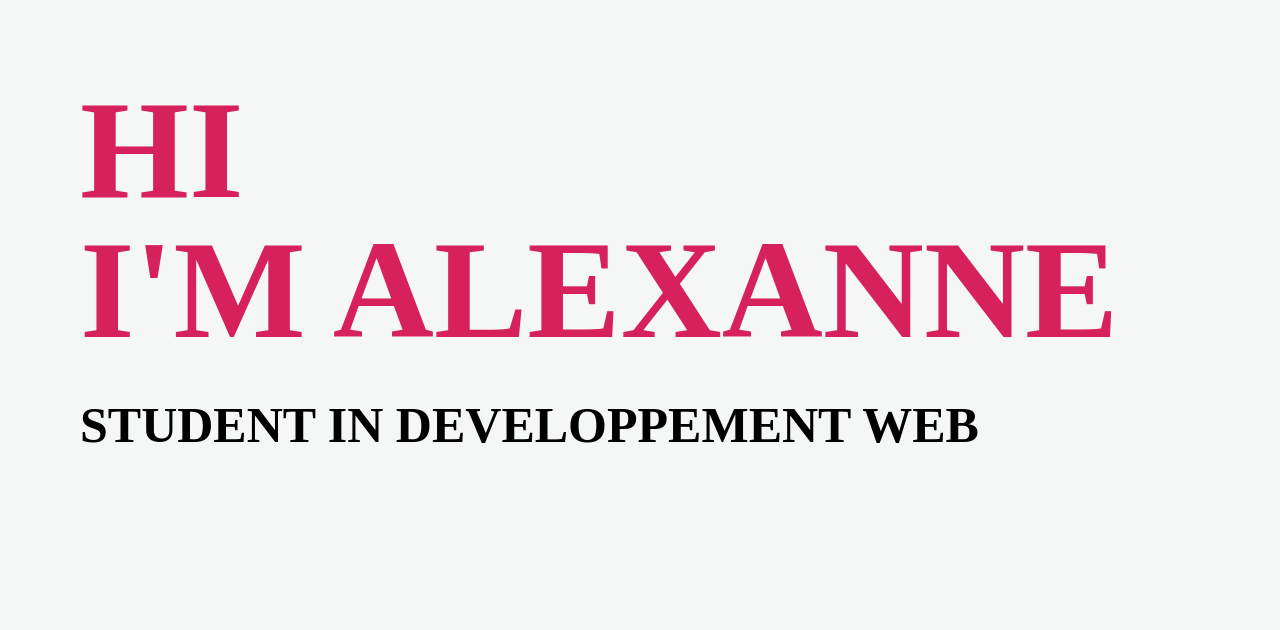
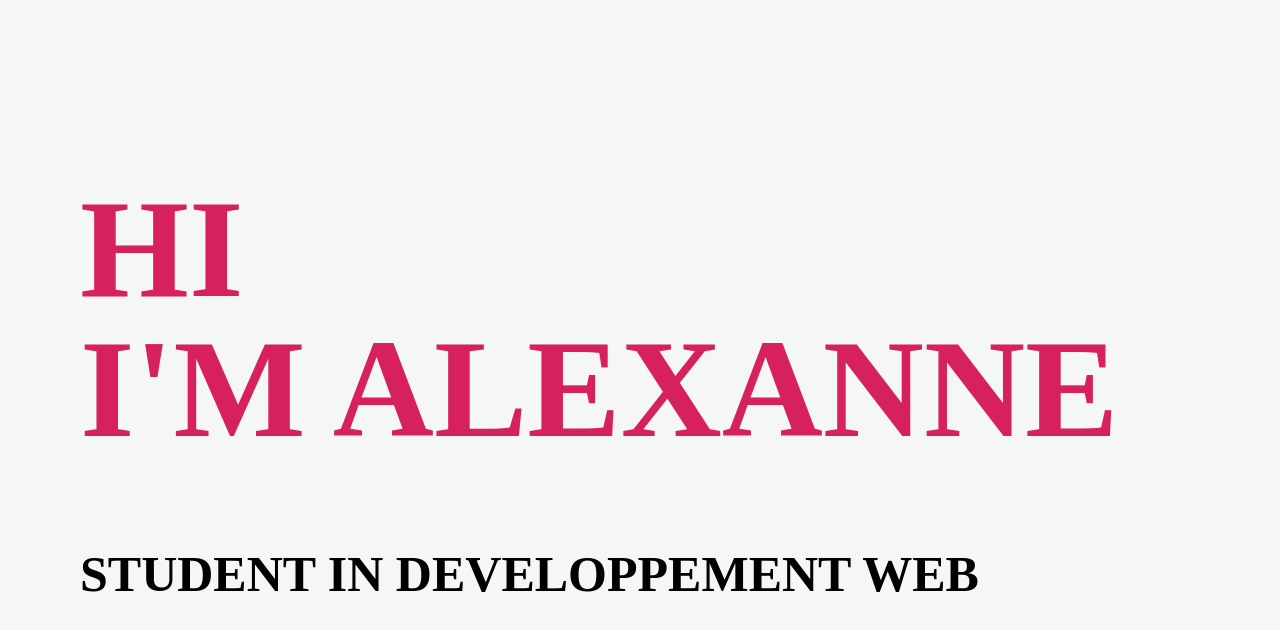
Before and after one commit to alexannebrunold/portfolioab, a website built with Parcel: page src/index.html in a window 1280 px wide. Built offline with nearby package versions, Linux system fonts and the light colour scheme.

Commit message:
clean code loader js

```diff
--- a/src/scss/blocs/loader.scss
+++ b/src/scss/blocs/loader.scss
@@ -1,16 +1,26 @@
 .loader{
     font-weight: bold;
     text-transform: uppercase;
-    margin-top: 80px;
+    padding-top: 16%;
+    @include smartphone{
+        padding-top: 60%;
+    }
 
     &__text{
         color: $primary;
         font-size: 140px;
+        @include smartphone{
+            font-size: 40px;
+        }
 
     &--p{
         color: $black;
         font-size: 50px;
-        margin-top: 40px;
+        margin-top: 8%;
+        @include smartphone{
+            font-size: 16px;
+        }
     }
 }
+
 }
```
Also changed, not shown: src/index.html (+1 -0 lines), src/js/index.js (line endings or trailing spaces).
